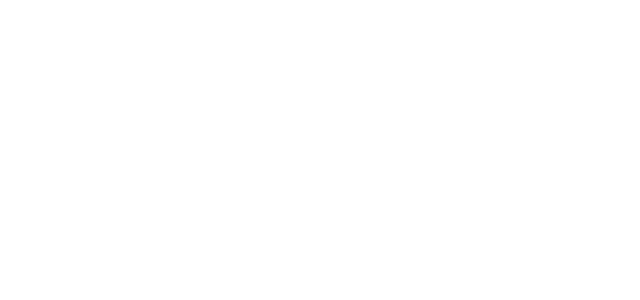
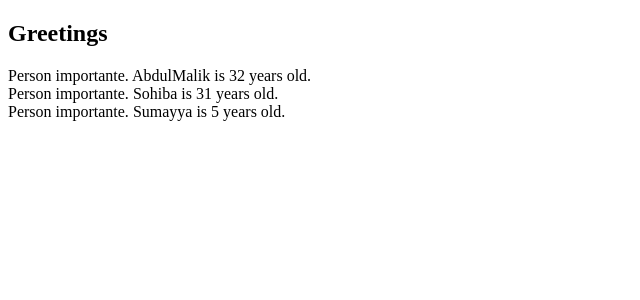
Before and after one commit to frontendprof/react-testing-3, a React (Create React App) app in the folder test-one/: page / in a window 1280 px wide. Shown: the top 300 px of the page, without its empty margins (0-640 px from the left). Built offline with nearby package versions, Linux system fonts and the light colour scheme.

Commit message:
State introduction

```diff
--- a/test-one/src/App.js
+++ b/test-one/src/App.js
@@ -1,11 +1,34 @@
-import React from 'react';
 
-function App() {
-  return (
-    <div className="App">
 
-    </div>
-  );
+import React, { Component } from 'react';
+
+import Person from "./components/Person";
+
+class App extends Component {
+
+state={
+  persons:[
+    {name:"AbdulMalik", age:"32"},
+    {name:"Sohiba", age:"31"},
+    {name:"Sumayya", age:"5"},
+  ]
 }
 
+
+  render() {
+    return (
+      <div>
+        <h2>Greetings</h2>
+
+        <Person name={this.state.persons[0].name} age={this.state.persons[0].age}/>
+        <Person name={this.state.persons[1].name} age={this.state.persons[1].age}/>
+        <Person name={this.state.persons[2].name} age={this.state.persons[2].age}/>
+
+
+      </div>
+    );
+  }
+};
+
+
 export default App;
--- /dev/null
+++ b/test-one/src/components/Person.js
@@ -0,0 +1,12 @@
+
+import React from 'react';
+
+const Person = (props) => {
+    return (
+        <div>
+            Person importante. {props.name} is {props.age} years old.
+        </div>
+    )
+};
+
+export default Person;
```
